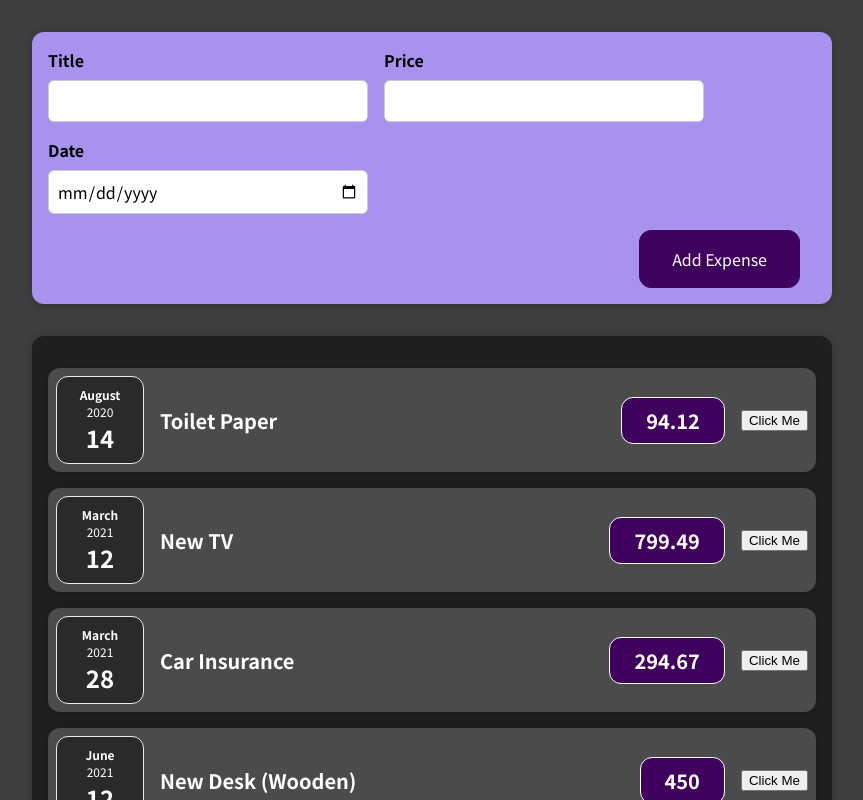
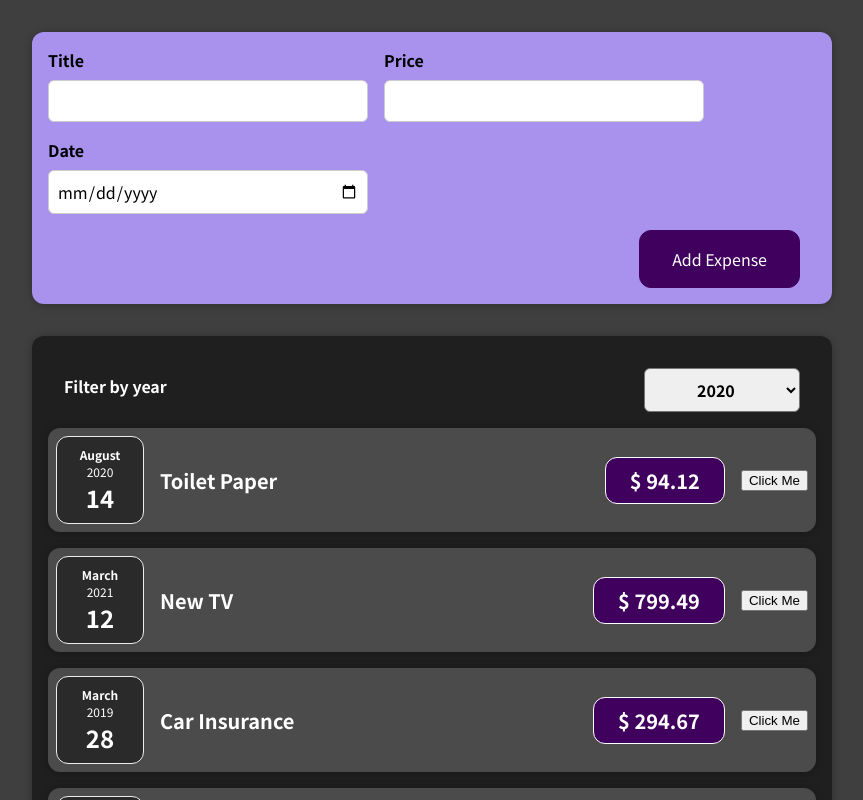
Before and after one commit to Kunal-Rawat22/React-Project-1, a React (Create React App) app: page / in a window 1280 px wide. Shown: the top 800 px of the page, without its empty margins (208-1071 px from the left). Built offline with nearby package versions, Linux system fonts and the light colour scheme.

Commit message:
Form Added

```diff
--- a/src/App.jsx
+++ b/src/App.jsx
@@ -18,7 +18,7 @@
       id: "e3",
       title: "Car Insurance",
       amount: 294.67,
-      date: new Date(2021, 2, 28)
+      date: new Date(2019, 2, 28)
     },
     {
       id: "e4",
@@ -27,9 +27,15 @@
       date: new Date(2021, 5, 12)
     },
   ];
+
+  const addExpenseHandler = (expense) => {
+    console.log("Inside App.jsx");
+    console.log(expense);
+  }
+  console.log(expenses);
   return (
     <div>
-      <NewExpense />
+      <NewExpense addExpense={addExpenseHandler} />
       <ExpenseItems expenses={expenses} />
     </div>
   );
--- a/src/Components/Expenses/ExpenseItem.jsx
+++ b/src/Components/Expenses/ExpenseItem.jsx
@@ -16,7 +16,7 @@
       <Date date={props.date} />
       <div className="expense-item__description">
         <h2>{title}</h2>
-        <div className="expense-item__price">{props.amount}</div>
+        <div className="expense-item__price">$ {props.amount}</div>
         <button onClick={clickHandler}>Click Me</button>
       </div>
     </Card>
--- a/src/Components/Expenses/ExpenseItems.jsx
+++ b/src/Components/Expenses/ExpenseItems.jsx
@@ -1,10 +1,25 @@
 import "./ExpenseItems.css";
 import ExpenseItem from "./ExpenseItem";
 import Card from "../UI/Card";
-
+import ExpensesFilter from "./ExpensesFilter";
+import { useState } from "react";
 export default function ExpenseItems({ expenses }) {
+  const [filteredYear, setFilteredYear] = useState('2020');
+  let expense;
+  const getYearHandler = (changedYear) => {
+    console.log(changedYear);
+    setFilteredYear(changedYear)
+    // const filteredExpenses = expenses.fiter(
+    //   (expense) => expense.date.getFullYear() === filteredYear
+    // );
+    // expense = filteredExpenses;
+  };
   return (
       <Card className="expenses">
+        <ExpensesFilter
+          onGetYear={getYearHandler}
+          selectedYear={filteredYear}
+        />
         <ExpenseItem
           title={expenses[0].title}
           amount={expenses[0].amount}
@@ -30,5 +45,6 @@
           id={expenses[3].id}
         />
       </Card>
+
   );
 }
--- /dev/null
+++ b/src/Components/Expenses/ExpensesFilter.css
@@ -0,0 +1,24 @@
+.expenses-filter {
+    color: white;
+    padding: 0 1rem;
+}
+
+.expenses-filter__control {
+    display: flex;
+    width: 100%;
+    align-items: center;
+    justify-content: space-between;
+    margin: 1rem 0;
+}
+
+.expenses-filter label {
+    font-weight: bold;
+    margin-bottom: 0.5rem;
+}
+
+.expenses-filter select {
+    font: inherit;
+    padding: 0.5rem 3rem;
+    font-weight: bold;
+    border-radius: 6px;
+}
--- /dev/null
+++ b/src/Components/Expenses/ExpensesFilter.jsx
@@ -0,0 +1,26 @@
+import React from "react";
+
+import "./ExpensesFilter.css";
+
+const ExpensesFilter = (props) => {
+  // props.onGetYear("2020");
+  const clickHandler = (event) => {
+    // console.log("Inside Select");
+    props.onGetYear(event.target.value);
+  };
+  return (
+    <div className="expenses-filter">
+      <div className="expenses-filter__control">
+        <label>Filter by year</label>
+        <select onChange={clickHandler} value={props.selectedYear}>
+          <option value="2022">2022</option>
+          <option value="2021">2021</option>
+          <option value="2020">2020</option>
+          <option value="2019">2019</option>
+        </select>
+      </div>
+    </div>
+  );
+};
+
+export default ExpensesFilter;
--- a/src/Components/NewExpense/ExpenseForm.jsx
+++ b/src/Components/NewExpense/ExpenseForm.jsx
@@ -1,7 +1,7 @@
 import "./ExpenseForm.css";
 import { useState } from "react";
 
-const ExpenseForm = () => {
+const ExpenseForm = (props) => {
   //   const [enteredTitle, setEnteredTitle] = useState("");
   //   const [enterPrice, setEnteredPrice] = useState("");
   //   const [enterDate, setEnteredDate] = useState("");
@@ -37,16 +37,45 @@
     }));
   };
 
+  const submitHandler = (event) => {
+    event.preventDefault();
+    const expenseData = {
+      title: userInput.enteredTitle,
+      amount: userInput.enteredPrice,
+      date: new Date(userInput.enteredDate),
+    };
+
+    // custom made to save data in its parent
+    props.onSaveExpenseData(expenseData);
+
+    //to clear the form after sumbitting
+    setUserInput({
+      enteredDate: "",
+      enteredPrice: "",
+      enteredTitle: "",
+    });
+  };
+
   return (
-    <form>
+    <form onSubmit={submitHandler}>
       <div className="new-expense__controls">
         <div className="new-expense__control">
           <label>Title</label>
-          <input type="text" onChange={titleHandler} />
+          <input
+            type="text"
+            value={userInput.enteredTitle}
+            onChange={titleHandler}
+          />
         </div>
         <div className="new-expense__control">
           <label>Price</label>
-          <input type="number" min="0.01" step="0.01" onChange={priceHandler} />
+          <input
+            type="number"
+            min="0.01"
+            step="0.01"
+            value={userInput.enteredPrice}
+            onChange={priceHandler}
+          />
         </div>
         <div className="new-expense__control">
           <label>Date</label>
@@ -54,12 +83,13 @@
             type="date"
             min="2021-01-01"
             max="2023-12-31"
+            value={userInput.enteredDate}
             onChange={dateHandler}
           />
         </div>
       </div>
       <div className="new-expense__actions">
-        <button>Add Expense</button>
+        <button type="submit">Add Expense</button>
       </div>
     </form>
   );
--- a/src/Components/NewExpense/NewExpense.jsx
+++ b/src/Components/NewExpense/NewExpense.jsx
@@ -1,9 +1,18 @@
-import './NewExpense.css';
-import ExpenseForm from './ExpenseForm';
-const NewExpense = () => {
-    return <div className='new-expense'>
-        <ExpenseForm/>
+import "./NewExpense.css";
+import ExpenseForm from "./ExpenseForm";
+const NewExpense = (props) => {
+  const saveExpenseDataHandler = (enteredExpenseData) => {
+    const expenseData = {
+      ...enteredExpenseData,
+      id: Math.random().toString(),
+    };
+    props.addExpense(expenseData);
+  };
+  return (
+    <div className="new-expense">
+      <ExpenseForm onSaveExpenseData={saveExpenseDataHandler} />
     </div>
-}
+  );
+};
 
 export default NewExpense;
```
Lines whose indentation alone changed are shown as unchanged.
